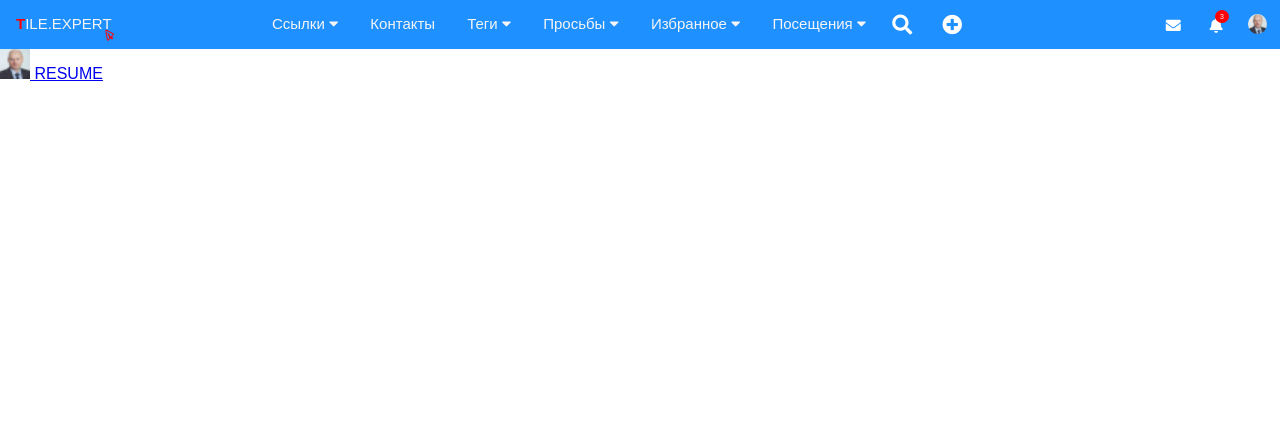
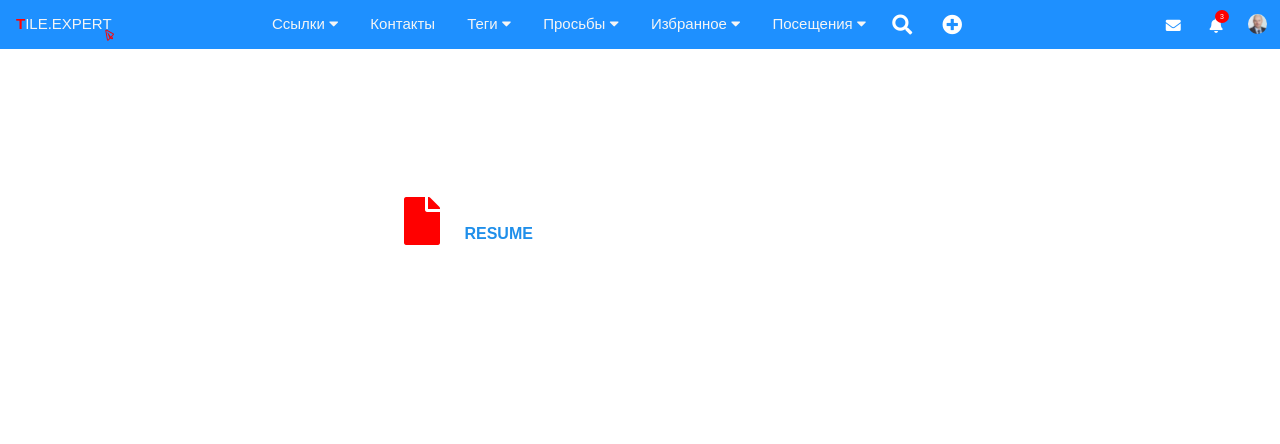
Before and after one commit to roslyyvik/TileTest, a plain HTML site: page index.html in a window 1280 px wide. Drawn offline with nearby package versions, Linux system fonts and the light colour scheme.

Commit message:
Upload Resume

```diff
--- a/index.html
+++ b/index.html
@@ -112,9 +112,9 @@
             <a href="#"><i class="fa fa-envelope"></i></a>
         </div>
     </div>
-    <div class="">
-      <a href="Resume.pdf" download>
-      <img src="foto3.png" alt="RoslyyVik" width="30px" height="30px"> RESUME</a>
+    <div class="" style="margin-top:10%; margin-left:30%">
+        <a href="Resume.pdf" style="text-decoration: none; font-weight: bold; color:rgba(22, 138, 233, 0.959)" download>
+            <i class='fas fa-file' style='font-size:48px;color:red;margin: 20px;'></i> RESUME</a>
     </div>
 
     <script src="tile.js"></script>
```
